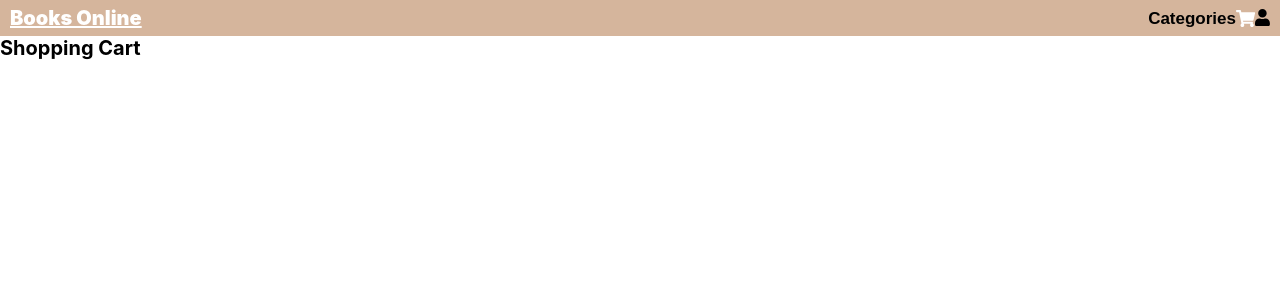
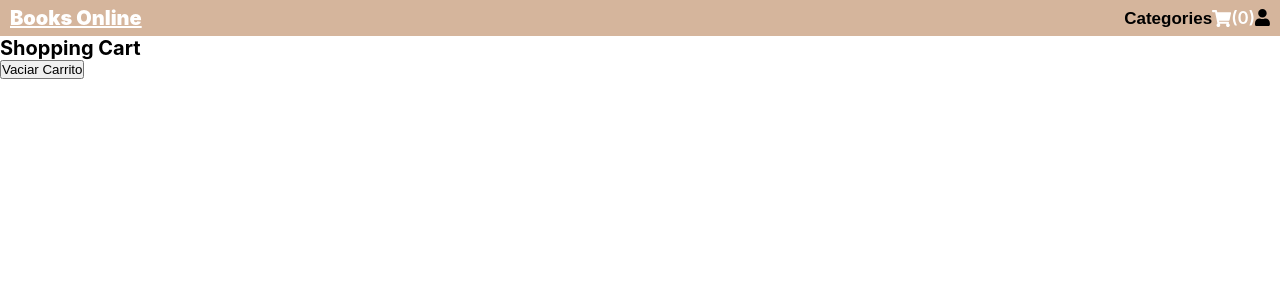
Before and after one commit to benjabarreiro/books-online, a React (Create React App) app: page /cart in a window 1280 px wide. Shown: the top 300 px of the page. Built offline with nearby package versions, Linux system fonts and the light colour scheme.

Commit message:
CartContext

```diff
--- a/src/App.js
+++ b/src/App.js
@@ -3,10 +3,15 @@ import { BrowserRouter, Switch, Route } from "react-router-dom";
 import Home from "./pages/Home";
 import Detail from "./pages/Detail";
 import Cart from "./pages/Cart";
+import { CartProvider } from "./context/CartContext";
+import { NavBar } from "./components/NavBar/NavBar";
 
 function App() {
   return (
+    <div>
+      <CartProvider>
         <BrowserRouter>
+          <NavBar />
           <Switch>
             <Route exact path="/" component={Home} />
             <Route path="/category/:categoryId" component={Home} />
@@ -18,6 +23,8 @@ function App() {
             <Route path="/about-us" />
           </Switch>
         </BrowserRouter>
+      </CartProvider>
+    </div>
   );
 }
 
--- a/src/components/ItemDetail/ItemDetail.js
+++ b/src/components/ItemDetail/ItemDetail.js
@@ -3,11 +3,14 @@ import "./ItemDetail.css";
 import ItemCount from "../ItemCount/ItemCount";
 import { useState } from "react";
 import { Link } from "react-router-dom";
+import { useContext } from "react";
+import { CartContext } from "../../context/CartContext";
 
 const ItemDetail = (props) => {
-
   const [add, setAdd] = useState(1);
   const [finish, setFinish] = useState(0);
+
+  const { addItem } = useContext(CartContext);
 
   const increase = () => {
     if (props.book.stock === 0) {
@@ -31,10 +34,9 @@ const ItemDetail = (props) => {
 
   const onAdd = () => {
     if (props.book.stock !== 0) {
-      console.log(`${add} elementos agregados al carrito`);
+      addItem(props.book, add);
       setFinish(add);
     }
-
   };
 
   return (
@@ -53,9 +55,18 @@ const ItemDetail = (props) => {
             {props.book.price}
           </span>
           {finish === 0 ? (
-            <ItemCount addCart="Add to cart" stock={props.book.stock} onAdd={onAdd} increase={increase} decrease={decrease} add={add} />
+            <ItemCount
+              addCart="Add to cart"
+              stock={props.book.stock}
+              onAdd={onAdd}
+              increase={increase}
+              decrease={decrease}
+              add={add}
+            />
           ) : (
-            <Link to="/cart"><button>Finish my purchase</button></Link>
+            <Link to="/cart">
+              <button>Finish my purchase</button>
+            </Link>
           )}
         </div>
       </div>
--- a/src/components/ItemList/ItemList.js
+++ b/src/components/ItemList/ItemList.js
@@ -2,11 +2,12 @@ import React, { useState } from "react";
 import BooksData from '../../BooksData';
 import "./ItemList.css";
 import Item from "../Item/Item";
-import { useEffect } from "react";
+//import { useEffect } from "react";
 import { useParams } from "react-router-dom";
 
+
+
 const ItemList = () => {
-
   const {categoryId} = useParams();
 
   const [books, setBooks] = useState([]);
--- a/src/components/ItemListContainer/ItemListContainer.js
+++ b/src/components/ItemListContainer/ItemListContainer.js
@@ -1,6 +1,7 @@
 import React from "react";
 import "./ItemListContainer.css";
 import ItemList from "../ItemList/ItemList";
+
 
 export const ItemListContainer = ({ products }) => {
   return (
--- a/src/components/NavBar/NavBar.js
+++ b/src/components/NavBar/NavBar.js
@@ -8,8 +8,11 @@ import { faUser } from "@fortawesome/free-solid-svg-icons";
 
 import DropdownButton from "react-bootstrap/DropdownButton";
 import Dropdown from "react-bootstrap/Dropdown";
+import { useContext } from "react";
+import { CartContext } from "../../context/CartContext";
 
 export const NavBar = () => {
+  const {itemCount} = useContext(CartContext);
   const ecommerceName = "Books Online";
 
   return (
@@ -32,7 +35,7 @@ export const NavBar = () => {
             </Link>
           </Dropdown.Item>
         </DropdownButton>
-        <FontAwesomeIcon className="link" icon={faShoppingCart} />
+        <FontAwesomeIcon className="link" icon={faShoppingCart} /> ({itemCount()})
         <DropdownButton id="dropdown-item-button" title={<FontAwesomeIcon icon={faUser} />}>
           <Dropdown.Item id="dropdown-content"><Link id="dropdown-link" to="/register">
               Register
--- /dev/null
+++ b/src/context/CartContext.js
@@ -0,0 +1,62 @@
+import React, { createContext, useState } from "react";
+import PropTypes from "prop-types";
+
+export const CartContext = createContext();
+
+export const CartProvider = ({ children }) => {
+  const [cart, setCart] = useState([]);
+
+  //Dejo comentado explicando lo que fui haciendo en addItem, deben haber mejores formas de hacerlo. Pero llegue a esta mediante mucha prueba y error
+  const addItem = (item, quantity) => {
+    if (isInCart(item.id)) { //pregunto si existe el item en el carrito
+      let quantityToAdd; //esta variable va a contener la suma de la cantidad existente más la nueva cantidad
+      cart.map((element) => { //recorro el carrito
+        if(element.item.id === item.id) { // si el id coincide hago la suma
+          return quantityToAdd = element.quantity + quantity;
+        }
+      });
+      let index = cart.findIndex((element) => element.item.id === item.id); //creo variable index para encontrar la posición del item
+      cart.splice(index, 1); //acá elimino el item del carrito para que no me figure duplicado (el primero con cantidad inicial y el segundo con el quantityToAdd incluído)
+      let obj = {item: item, quantity: quantityToAdd}; //creo un objeto para poner el item con el quantityToAdd
+      setCart([...cart, obj]); //incluyo el obj en el carrito
+    } else {
+    setCart([...cart, { item: item, quantity: quantity }]);
+    }
+  };
+
+  const isInCart = (id) => {
+    return cart.find((item) => {
+      if (item.item.id !== id) {
+        return false;
+      } else {
+        return item.item.id;
+      }
+    });
+  };
+
+  const itemCount = () => {
+    return cart.reduce((acc, item) => (acc += item.quantity), 0);
+  };
+
+  const removeItem = (id) => {
+    let index = cart.findIndex((element) => element.item.id === id);
+    cart.splice(index, 1);
+    setCart([...cart]);
+  };
+
+  const clear = () => {
+    setCart([]);
+  };
+
+  return (
+    <CartContext.Provider
+      value={{ cart, addItem, itemCount, removeItem, clear, isInCart }}
+    >
+      {children}
+    </CartContext.Provider>
+  );
+};
+
+CartProvider.prototype = {
+  children: PropTypes.element.isRequired,
+};
--- a/src/index.js
+++ b/src/index.js
@@ -6,7 +6,7 @@ import reportWebVitals from './reportWebVitals';
 
 ReactDOM.render(
   <React.StrictMode>
-    <App />
+      <App />
   </React.StrictMode>,
   document.getElementById('root')
 );
--- a/src/pages/Cart.js
+++ b/src/pages/Cart.js
@@ -1,11 +1,23 @@
-import React from 'react'
-import { NavBar } from "../components/NavBar/NavBar";
+import React from "react";
+import { useContext } from "react";
+import { CartContext } from "../context/CartContext";
 
 export default function Cart() {
-    return (
-        <div>
-            <NavBar />
-            <h1>Shopping Cart</h1>
-        </div>
-    )
+  const { cart, removeItem, clear } = useContext(CartContext);
+
+  return (
+    <div>
+      <h1>Shopping Cart</h1>
+      <button onClick={clear}>Vaciar Carrito</button>
+      {cart.map((element) => {
+        return (
+          <div key={element.item.id}>
+            <p>{element.item.title}</p>
+            <p>{element.quantity}</p>
+            <button onClick={() => removeItem(element.item.id)}>Eliminar</button>
+          </div>
+        );
+      })}
+    </div>
+  );
 }
--- a/src/pages/Detail.js
+++ b/src/pages/Detail.js
@@ -1,11 +1,10 @@
 import React from "react";
-import { NavBar } from "../components/NavBar/NavBar";
 import ItemDetailContainer from "../components/ItemDetailContainer/ItemDetailContainer";
 
 export default function Detail() {
+
   return (
     <div className="App">
-      <NavBar />
       <ItemDetailContainer />
     </div>
   );
--- a/src/pages/Home.js
+++ b/src/pages/Home.js
@@ -1,12 +1,11 @@
 import React from "react";
-import { NavBar } from "../components/NavBar/NavBar";
 import { ItemListContainer } from "../components/ItemListContainer/ItemListContainer";
 
 export default function Home() {
   const products = "Welcome to our store - Find your dream book";
+
   return (
     <div className="App">
-      <NavBar />
       <ItemListContainer products={products} />
     </div>
   );
```
Also changed, not shown: src/pages/Categories.js (deleted, +0 -12 lines). Lines whose indentation alone changed are shown as unchanged.
